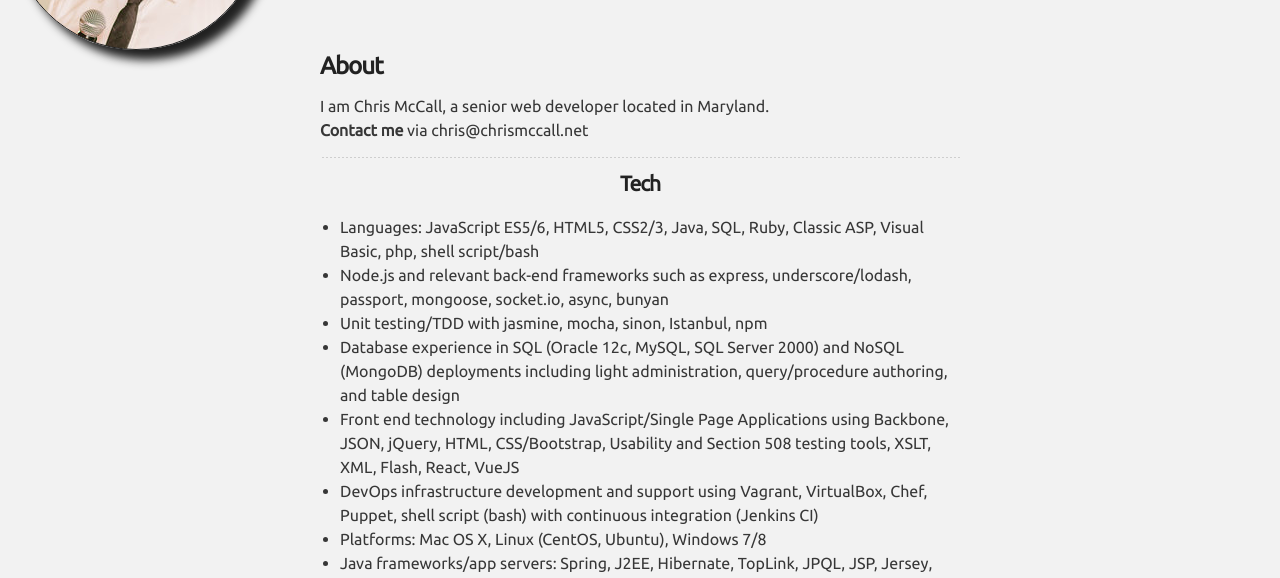
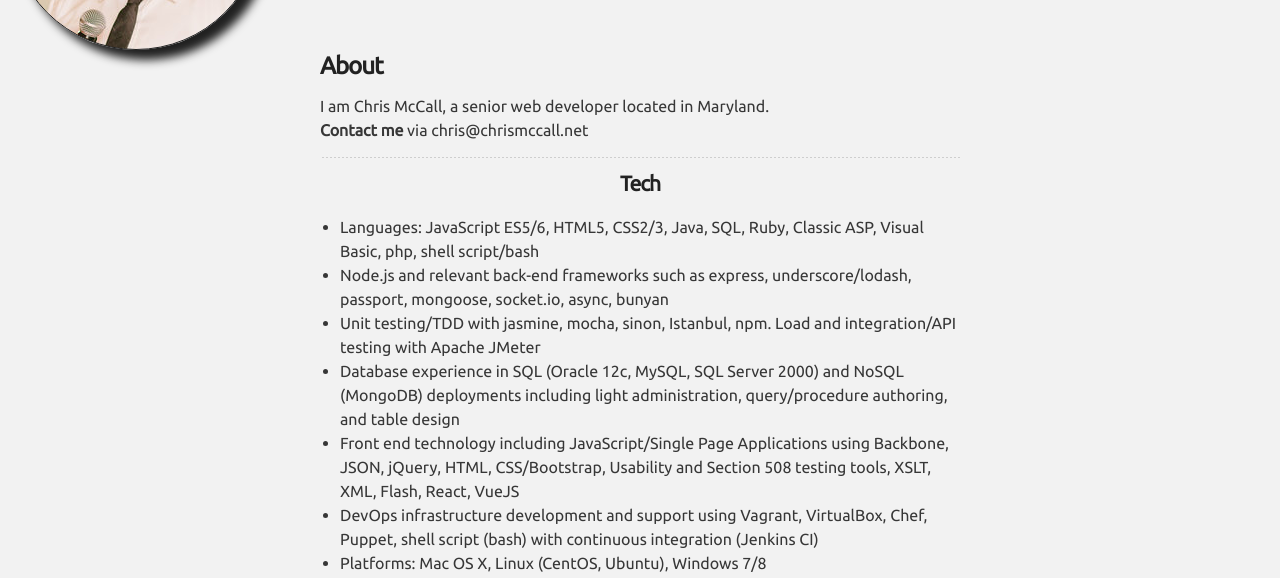
Before and after one commit to cmccall/cmccall.github.io, a plain HTML site: page index.html in a window 1280 px wide. Shown: the part 212-790 px from the top of the page. Drawn offline with Linux system fonts and the light colour scheme.

Commit message:
Add JMeter experience

```diff
--- a/index.html
+++ b/index.html
@@ -41,7 +41,7 @@
         <ul>
           <li>Languages: JavaScript ES5/6, HTML5, CSS2/3, Java, SQL, Ruby, Classic ASP, Visual Basic, php, shell script/bash</li>
           <li>Node.js and relevant back-end frameworks such as express, underscore/lodash, passport, mongoose, socket.io, async, bunyan</li>
-          <li>Unit testing/TDD with jasmine, mocha, sinon, Istanbul, npm</li>
+          <li>Unit testing/TDD with jasmine, mocha, sinon, Istanbul, npm. Load and integration/API testing with Apache JMeter</li>
           <li>Database experience in SQL (Oracle 12c, MySQL, SQL Server 2000) and NoSQL (MongoDB) deployments including light administration, query/procedure authoring, and table design</li>
           <li>Front end technology including JavaScript/Single Page Applications using Backbone, JSON, jQuery, HTML, CSS/Bootstrap, Usability and Section 508 testing tools, XSLT, XML, Flash, React, VueJS</li>
           <li>DevOps infrastructure development and support using Vagrant, VirtualBox, Chef, Puppet, shell script (bash) with continuous integration (Jenkins CI)</li>
```
